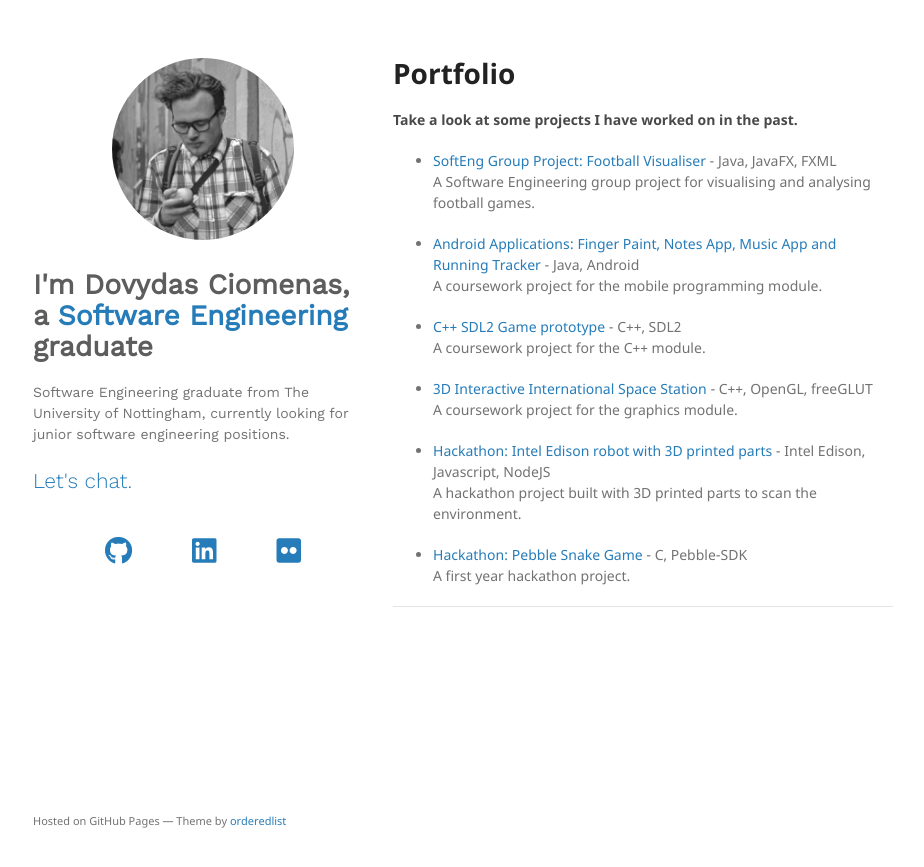
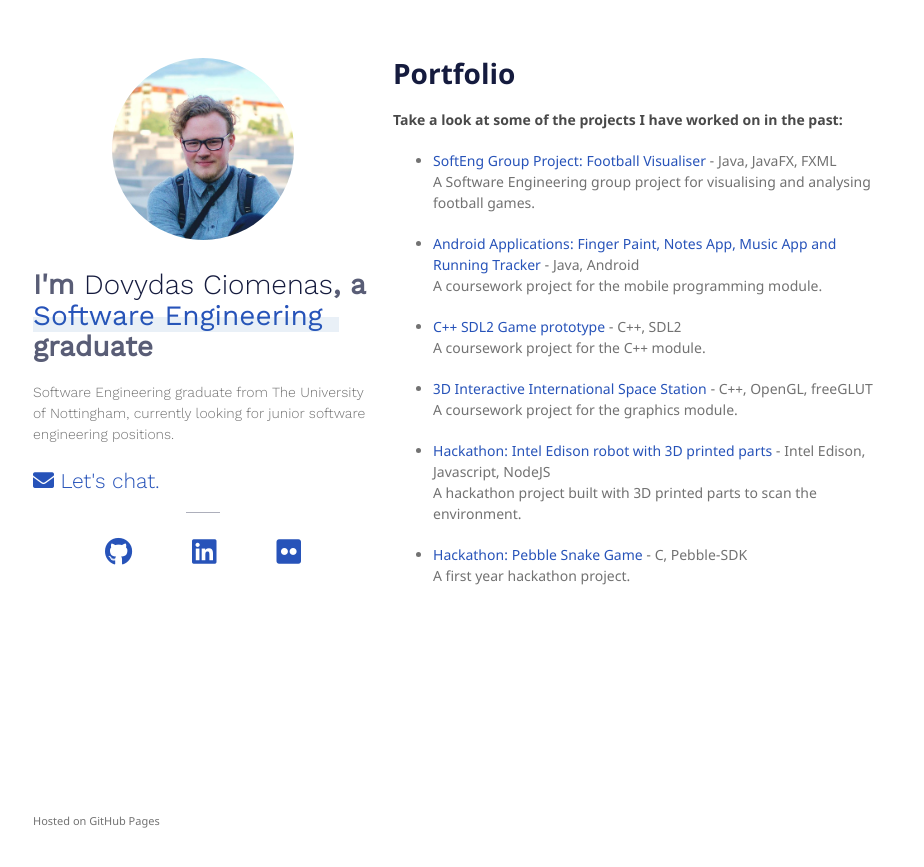
Before and after one commit to icouldbreathe/icouldbreathe.github.io, a Jekyll site: the page built from index.md, in a window 1280 px wide. Shown: the top 867 px of the page, without its empty margins (177-1101 px from the left). Built offline with Jekyll 4.4.1, drawn with Linux system fonts in a browser that asks for light colours; nearby versions of some CDN libraries; our own code applies the rules of GitHub Pages for plain Markdown files.

Commit message:
update theme, css

```diff
--- a/_config.yml
+++ b/_config.yml
@@ -1,5 +1,5 @@
 title: Dovydas Ciomenas Portfolio
-logo: /assets/img/logo.png
+logo: /assets/img/hero2.jpg
 description: Software Engineering graduate from The University of Nottingham, currently looking for junior software engineering positions.
 show_downloads: false
 show_social: true
--- a/_layouts/default.html
+++ b/_layouts/default.html
@@ -28,12 +28,11 @@ layout: compress
             </a>
             {% endif %}
             <h1 class="hero_title">
-              I'm Dovydas Ciomenas, a
-              <a href="/">Software Engineering</a>
-               graduate
+              I'm <span class="hero_name">Dovydas Ciomenas</span>, a<br>
+              <a href="/">Software Engineering</a> graduate
             </h1>
             <p>{{ site.description | default: site.github.project_tagline }}</p>
-            <a class="lets_chat" href="https://aemail.com/qNR">Let's chat.</a>
+            <a class="lets_chat" href="https://aemail.com/qNR"><i class="fa fa-envelope" aria-hidden="true"></i> Let's chat.</a>
             {% if site.show_social %}
             <div class="social">
                 <ul class="social-set">
@@ -63,7 +62,7 @@ layout: compress
 
       </section>
       <footer>
-        <p><small>Hosted on GitHub Pages &mdash; Theme by <a href="https://github.com/orderedlist">orderedlist</a></small></p>
+        <p><small>Hosted on GitHub Pages</small></p>
       </footer>
     </div>
     <script src="{{ "/assets/js/scale.fix.js" | relative_url }}"></script>
--- a/_sass/jekyll-theme-minimal.scss
+++ b/_sass/jekyll-theme-minimal.scss
@@ -2,15 +2,15 @@
 @import "rouge-github";
 
 body {
-  background-color: #fff;
+  background-color: rgb(255, 255, 255);
   padding:50px;
-  font: 14px/1.5 "Noto Sans", "Helvetica Neue", Helvetica, Arial, sans-serif;
+  font: 14px/1.5 "Avenir Next", "Noto Sans", "Helvetica Neue", Helvetica, Arial, sans-serif;
   color:#727272;
   font-weight:400;
 }
 
 h1, h2, h3, h4, h5, h6 {
-  color:#222;
+  color:#151b3e;
   margin:0 0 20px;
 }
 
@@ -35,7 +35,8 @@ h3, h4, h5, h6 {
 }
 
 a {
-  color:#267CB9;
+  //color:#267CB9;
+  color: #2753b9;
   text-decoration:none;
   transition: 0.3s;
 }
--- a/assets/css/style.scss
+++ b/assets/css/style.scss
@@ -4,14 +4,34 @@
 
 .hero {
     font-family: "Work Sans", Helvetica, Arial, sans-serif;
-    font-weight: 400;
+    font-weight: 100;
 }
 
 .hero_title {
     margin-top: 30px;
     margin-left: auto;
     margin-right: auto;
-    color: #5d5d5d;
+    color: #151b3eb5;
+}
+
+.hero_title a {
+    font-weight: 400;
+}
+
+.hero_title a::after {
+    content: "";
+    border-top: 15px solid #266faf;
+    display: block;
+    position: relative;
+    width: 90%;
+    top: 0;
+    opacity: 0.1;
+    margin: -15px 0 0 0;
+}
+
+.hero_name {
+    font-weight: 300;
+    color: #151b3e;
 }
 
 @media screen and (min-width: 601px) {
@@ -25,10 +45,13 @@
 
 @media screen and (max-width: 600px) {
     .hero_title {
-        font-size: 1.8em;
+        font-size: 1.5em;
     }
     .hero_logo {
         width: 12em;
+    }
+    .hero_title a::after {
+        width: 70%;
     }
 }
 
@@ -49,6 +72,16 @@
     font-weight: 300;
 }
 
+.social::before {
+    content: "";
+    border-top: 1px solid #151b3e;
+    display: block;
+    position: relative;
+    width: 10%;
+    margin: 0 auto;
+    top: 15px;
+    opacity: 0.35;
+}
 
 .social ul.social-set {
     display: -webkit-box;
--- a/index.md
+++ b/index.md
@@ -4,7 +4,7 @@ layout: default
 
 # Portfolio
 
-#### Take a look at some projects I have worked on in the past.
+#### Take a look at some of the projects I have worked on in the past:
 
 <ul>
   {% for project in site.projects %}
@@ -18,10 +18,10 @@ layout: default
     {% endif %}
   {% endfor %}
 </ul>
+{% if site.posts_enabled %}
 
 ---
 
-{% if site.posts_enabled %}
 <ul>
   {% for post in site.posts %}
     <li>
```
Also changed, not shown: assets/img/hero2.jpg (added).
